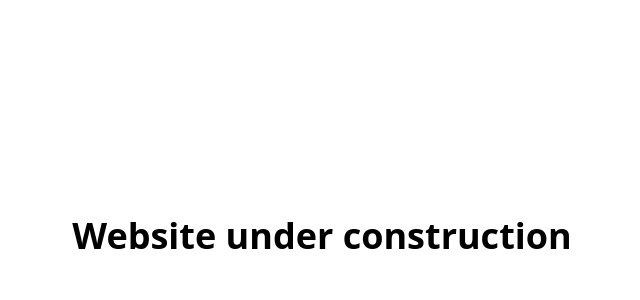
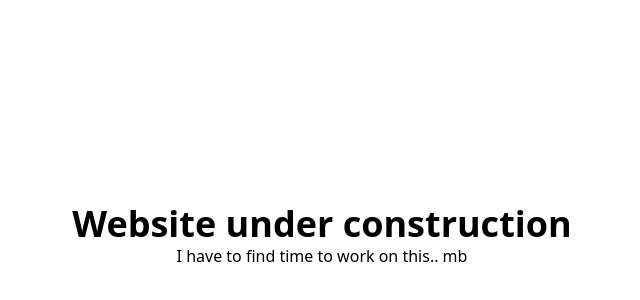
Before and after one commit to manitofigh/random, a plain HTML site: page index.html in a window 1280 px wide. Shown: the part 164-464 px from the top of the page, without its empty margins (318-958 px from the left). Drawn offline with nearby package versions, Linux system fonts and the light colour scheme.

Commit message:
<p> under title

```diff
--- a/index.html
+++ b/index.html
@@ -11,6 +11,7 @@
     <div class="flex h-screen">
       <div class="m-auto">
         <h1 class="text-4xl font-bold text-center">Website under construction</h1>
+        <p class="text-center">I have to find time to work on this.. mb</p>
       </div>
     </div>
   </body>
```
